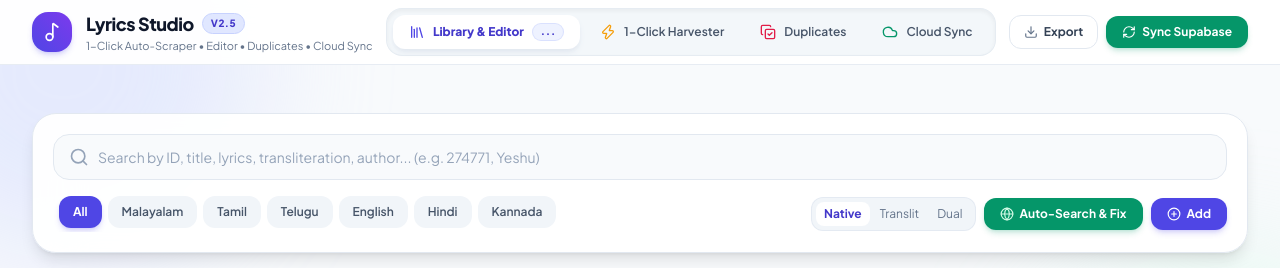
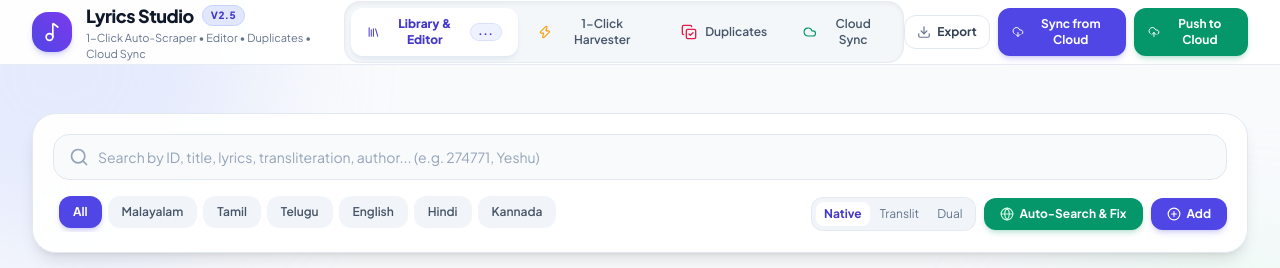
Before and after one commit to lijoklukose-hash/Lyrics-Studio, a FastAPI app: page / in a window 1280 px wide. Shown: the top 268 px of the page. Run offline with FastAPI, Linux system fonts and the light colour scheme; data that the repository does not hold is empty; some libraries are stand-ins or nearby versions.

Commit message:
Add direct Sync from Cloud option with dual pull and push actions

```diff
--- a/app/main.py
+++ b/app/main.py
@@ -138,6 +138,92 @@ async def export_json():
     )
 
 # --- Cloud Sync Endpoints ---
+def background_supabase_pull():
+    global sync_state
+    sync_state["status"] = "syncing"
+    sync_state["message"] = "Connecting to Supabase table 'Joyful Noise'..."
+    sync_state["progress"] = 0
+    sync_state["total"] = 0
+
+    try:
+        from app.db_manager import get_supabase_headers, cloud_is_configured
+        if not cloud_is_configured():
+            raise RuntimeError("Supabase is not configured. Set SUPABASE_URL and SUPABASE_API_KEY.")
+
+        headers = get_supabase_headers()
+        headers["Prefer"] = "count=exact"
+        headers["Range-Unit"] = "items"
+        headers["Range"] = "0-0"
+
+        url_count = f"{SUPABASE_URL}/rest/v1/{TABLE_NAME}?select=id"
+        res_count = safe_request("GET", url_count, headers=headers)
+        count_str = res_count.headers.get("content-range", "").split("/")[-1]
+        remote_count = int(count_str) if count_str.isdigit() else 0
+
+        if remote_count == 0:
+            raise RuntimeError("Remote table 'Joyful Noise' is empty or could not retrieve count.")
+
+        sync_state["total"] = remote_count
+        sync_state["message"] = f"Downloading {remote_count:,} songs from Supabase table 'Joyful Noise'..."
+
+        all_downloaded = []
+        batch_size = 1000
+
+        for offset in range(0, remote_count, batch_size):
+            end_offset = min(offset + batch_size - 1, remote_count - 1)
+            fetch_headers = get_supabase_headers()
+            fetch_headers["Range-Unit"] = "items"
+            fetch_headers["Range"] = f"{offset}-{end_offset}"
+
+            fetch_url = f"{SUPABASE_URL}/rest/v1/{TABLE_NAME}?select=id,title,category,subcat,key,tags,lyrics,lyrics2,notes,yvideo,author&order=id.asc"
+            r = safe_request("GET", fetch_url, headers=fetch_headers)
+            items = r.json()
+            all_downloaded.extend(items)
+
+            sync_state["progress"] = len(all_downloaded)
+            percent = (len(all_downloaded) / remote_count * 100) if remote_count else 100
+            sync_state["message"] = f"Downloaded {len(all_downloaded):,} of {remote_count:,} songs ({percent:.1f}%)..."
+
+        sync_state["message"] = f"Populating {len(all_downloaded):,} songs into local database..."
+
+        # Replace local sqlite DB
+        conn = db_manager.get_connection()
+        cur = conn.cursor()
+        cur.execute("BEGIN IMMEDIATE")
+        cur.execute("DELETE FROM songs")
+
+        rows = []
+        for item in all_downloaded:
+            rows.append((
+                item.get('id'),
+                item.get('title'),
+                item.get('category'),
+                item.get('subcat'),
+                item.get('key'),
+                item.get('tags'),
+                item.get('lyrics'),
+                item.get('lyrics2'),
+                item.get('notes'),
+                item.get('yvideo'),
+                item.get('author')
+            ))
+
+        cur.executemany("INSERT OR REPLACE INTO songs VALUES (?,?,?,?,?,?,?,?,?,?,?)", rows)
+        conn.commit()
+        conn.close()
+
+        # Export CSV, Excel, JSON
+        sync_state["message"] = "Updating local CSV, Excel and JSON export files..."
+        db_manager.export_all_local_files()
+
+        sync_state["status"] = "completed"
+        sync_state["progress"] = len(all_downloaded)
+        sync_state["message"] = f"Successfully synced {len(all_downloaded):,} songs from Supabase Cloud ('Joyful Noise') into local app!"
+
+    except Exception as e:
+        sync_state["status"] = "error"
+        sync_state["message"] = f"Sync from Cloud failed: {str(e)}"
+
 def background_supabase_sync():
     global sync_state
     sync_state["status"] = "syncing"
@@ -183,7 +269,18 @@ def background_supabase_sync():
         sync_state["status"] = "error"
         sync_state["message"] = f"Sync failed: {str(e)}"
 
+@app.post("/api/sync/pull-from-cloud")
+@app.post("/api/sync/pull")
+async def trigger_supabase_pull(background_tasks: BackgroundTasks):
+    global sync_state
+    if sync_state["status"] == "syncing":
+        return {"status": "busy", "message": "Synchronization is already in progress"}
+
+    background_tasks.add_task(background_supabase_pull)
+    return {"status": "started", "message": "Downloading full database from Supabase Cloud..."}
+
 @app.post("/api/sync/supabase")
+@app.post("/api/sync/push")
 async def trigger_supabase_sync(background_tasks: BackgroundTasks):
     global sync_state
     if sync_state["status"] == "syncing":
--- a/app/templates/index.html
+++ b/app/templates/index.html
@@ -175,16 +175,24 @@
             </nav>
 
             <!-- ACTION BUTTONS: EXPORT & CLOUD SYNC -->
-            <div class="flex items-center space-x-2">
-                <a href="/api/export/csv" download class="px-2.5 sm:px-3.5 py-1.5 sm:py-2 bg-white hover:bg-slate-50 text-slate-700 hover:text-slate-900 rounded-xl text-xs font-bold transition-all duration-200 flex items-center space-x-1.5 border border-slate-200 shadow-xs hover:scale-105 active:scale-95" title="Export CSV">
+            <div class="flex items-center space-x-1.5 sm:space-x-2">
+                <a href="/api/export/csv" download class="px-2.5 sm:px-3 py-1.5 sm:py-2 bg-white hover:bg-slate-50 text-slate-700 hover:text-slate-900 rounded-xl text-xs font-bold transition-all duration-200 flex items-center space-x-1.5 border border-slate-200 shadow-xs hover:scale-105 active:scale-95" title="Export CSV">
                     <i data-lucide="download" class="w-3.5 h-3.5 text-slate-500"></i>
-                    <span class="hidden sm:inline">Export</span>
+                    <span class="hidden lg:inline">Export</span>
                 </a>
 
-                <button @click="triggerCloudSync()" :disabled="syncing" class="px-3 sm:px-4 py-1.5 sm:py-2 bg-emerald-600 hover:bg-emerald-500 text-white rounded-xl text-xs font-bold transition-all duration-200 flex items-center space-x-1.5 shadow-md shadow-emerald-600/20 disabled:opacity-50 hover:scale-105 active:scale-95">
-                    <i data-lucide="refresh-cw" class="w-3.5 h-3.5" :class="syncing ? 'animate-spin' : ''"></i>
-                    <span class="hidden sm:inline" x-text="syncing ? 'Syncing...' : 'Sync Supabase'"></span>
-                    <span class="sm:hidden" x-text="syncing ? '...' : 'Sync'"></span>
+                <!-- SYNC FROM CLOUD (PULL) -->
+                <button @click="triggerCloudPull()" :disabled="syncing" class="px-2.5 sm:px-3.5 py-1.5 sm:py-2 bg-indigo-600 hover:bg-indigo-500 text-white rounded-xl text-xs font-bold transition-all duration-200 flex items-center space-x-1.5 shadow-md shadow-indigo-600/20 disabled:opacity-50 hover:scale-105 active:scale-95" title="Pull all verified songs from Supabase Cloud">
+                    <i data-lucide="cloud-download" class="w-3.5 h-3.5" :class="syncing ? 'animate-bounce' : ''"></i>
+                    <span class="hidden sm:inline">Sync from Cloud</span>
+                    <span class="sm:hidden">Pull</span>
+                </button>
+
+                <!-- PUSH TO CLOUD -->
+                <button @click="triggerCloudSync()" :disabled="syncing" class="px-2.5 sm:px-3.5 py-1.5 sm:py-2 bg-emerald-600 hover:bg-emerald-500 text-white rounded-xl text-xs font-bold transition-all duration-200 flex items-center space-x-1.5 shadow-md shadow-emerald-600/20 disabled:opacity-50 hover:scale-105 active:scale-95" title="Upload local songs to Supabase Cloud">
+                    <i data-lucide="cloud-upload" class="w-3.5 h-3.5" :class="syncing ? 'animate-spin' : ''"></i>
+                    <span class="hidden sm:inline">Push to Cloud</span>
+                    <span class="sm:hidden">Push</span>
                 </button>
             </div>
         </div>
@@ -752,10 +760,40 @@
                             <i data-lucide="activity" class="w-4 h-4 text-emerald-600" :class="testingConnection ? 'animate-pulse' : ''"></i>
                             <span x-text="testingConnection ? 'Testing...' : 'Test Connection'"></span>
                         </button>
-
-                        <button @click="triggerCloudSync()" :disabled="syncing" class="px-4 sm:px-5 py-2 bg-emerald-600 hover:bg-emerald-700 text-white font-bold text-xs rounded-xl transition-all duration-200 flex items-center space-x-2 disabled:opacity-50 shadow-md shadow-emerald-600/20 hover:scale-105 active:scale-95">
-                            <i data-lucide="refresh-cw" class="w-4 h-4" :class="syncing ? 'animate-spin' : ''"></i>
-                            <span x-text="syncing ? 'Syncing...' : 'Sync All to Cloud'"></span>
+                    </div>
+                </div>
+
+                <!-- 2-WAY SYNC ACTION CARDS -->
+                <div class="grid grid-cols-1 md:grid-cols-2 gap-4">
+                    <!-- ACTION 1: SYNC FROM CLOUD (PULL) -->
+                    <div class="p-5 rounded-2xl bg-gradient-to-br from-indigo-50/80 to-slate-50 border border-indigo-200/80 space-y-3 flex flex-col justify-between shadow-2xs">
+                        <div class="space-y-1.5">
+                            <div class="flex items-center justify-between">
+                                <span class="p-2 bg-indigo-600 text-white rounded-xl shadow-xs"><i data-lucide="cloud-download" class="w-5 h-5"></i></span>
+                                <span class="text-[10px] bg-indigo-100 text-indigo-800 px-2.5 py-0.5 rounded-full uppercase tracking-wider font-extrabold border border-indigo-200">Supabase → App</span>
+                            </div>
+                            <h3 class="text-base font-extrabold text-slate-900">Sync from Cloud (Pull / Download)</h3>
+                            <p class="text-xs text-slate-600 leading-relaxed">Download all verified songs from Supabase table <code class="font-bold text-indigo-700">Joyful Noise</code> directly into this web app and update your local SQLite database & export files.</p>
+                        </div>
+                        <button @click="triggerCloudPull()" :disabled="syncing" class="w-full py-2.5 bg-indigo-600 hover:bg-indigo-700 text-white font-bold text-xs rounded-xl transition-all duration-200 flex items-center justify-center space-x-2 shadow-md shadow-indigo-600/20 disabled:opacity-50 hover:scale-102 active:scale-98">
+                            <i data-lucide="cloud-download" class="w-4 h-4" :class="syncing ? 'animate-bounce' : ''"></i>
+                            <span x-text="syncing ? 'Synchronizing...' : '📥 Sync from Cloud (Download All Songs)'"></span>
+                        </button>
+                    </div>
+
+                    <!-- ACTION 2: PUSH TO CLOUD -->
+                    <div class="p-5 rounded-2xl bg-gradient-to-br from-emerald-50/80 to-teal-50 border border-emerald-200/80 space-y-3 flex flex-col justify-between shadow-2xs">
+                        <div class="space-y-1.5">
+                            <div class="flex items-center justify-between">
+                                <span class="p-2 bg-emerald-600 text-white rounded-xl shadow-xs"><i data-lucide="cloud-upload" class="w-5 h-5"></i></span>
+                                <span class="text-[10px] bg-emerald-100 text-emerald-800 px-2.5 py-0.5 rounded-full uppercase tracking-wider font-extrabold border border-emerald-200">App → Supabase</span>
+                            </div>
+                            <h3 class="text-base font-extrabold text-slate-900">Push to Cloud (Upload)</h3>
+                            <p class="text-xs text-slate-600 leading-relaxed">Upload all verified songs from this web app to remote Supabase table <code class="font-bold text-emerald-700">Joyful Noise</code> with automatic duplicate resolution.</p>
+                        </div>
+                        <button @click="triggerCloudSync()" :disabled="syncing" class="w-full py-2.5 bg-emerald-600 hover:bg-emerald-700 text-white font-bold text-xs rounded-xl transition-all duration-200 flex items-center justify-center space-x-2 shadow-md shadow-emerald-600/20 disabled:opacity-50 hover:scale-102 active:scale-98">
+                            <i data-lucide="cloud-upload" class="w-4 h-4" :class="syncing ? 'animate-spin' : ''"></i>
+                            <span x-text="syncing ? 'Synchronizing...' : '📤 Push to Cloud (Upload All Songs)'"></span>
                         </button>
                     </div>
                 </div>
@@ -1789,6 +1827,19 @@
                     } catch (e) { this.showToast('Resolution failed: ' + e, 'error'); }
                 },
 
+                async triggerCloudPull() {
+                    if (!confirm('Download and sync all songs from Supabase table "Joyful Noise" into this app? (This will populate and refresh your local database with all verified cloud songs)')) return;
+                    this.syncing = true;
+                    try {
+                        await fetch('/api/sync/pull-from-cloud', { method: 'POST' });
+                        this.pollSyncStatus();
+                        this.showToast('Downloading all songs from Supabase Cloud...', 'info');
+                    } catch (e) {
+                        this.showToast('Pull failed: ' + e, 'error');
+                        this.syncing = false;
+                    }
+                },
+
                 async triggerCloudSync() {
                     if (!confirm('Start full cloud sync to Supabase table "Joyful Noise"?')) return;
                     this.syncing = true;
@@ -1886,6 +1937,8 @@
                                 clearInterval(this.pollTimer);
                                 this.syncing = false;
                                 this.testSupabaseConnection();
+                                this.loadStats();
+                                this.loadSongs(1);
                                 this.showToast(this.syncState.message, this.syncState.status === 'completed' ? 'success' : 'error');
                                 this.$nextTick(() => lucide.createIcons());
                             }
```
Also changed, not shown: 1 other file.
